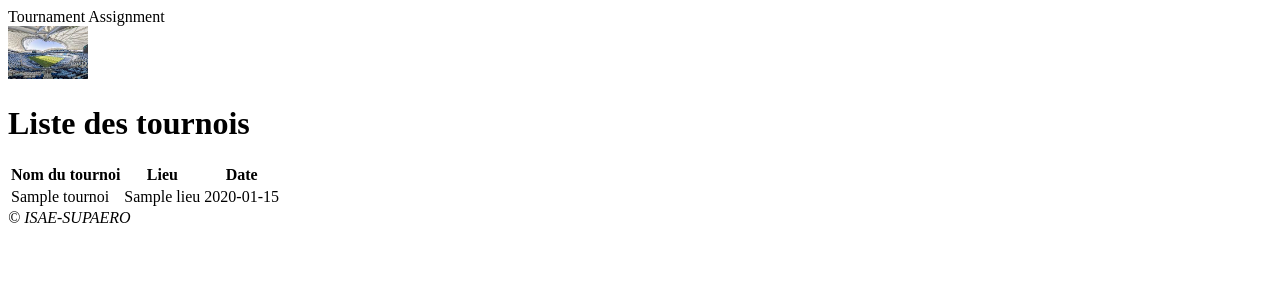
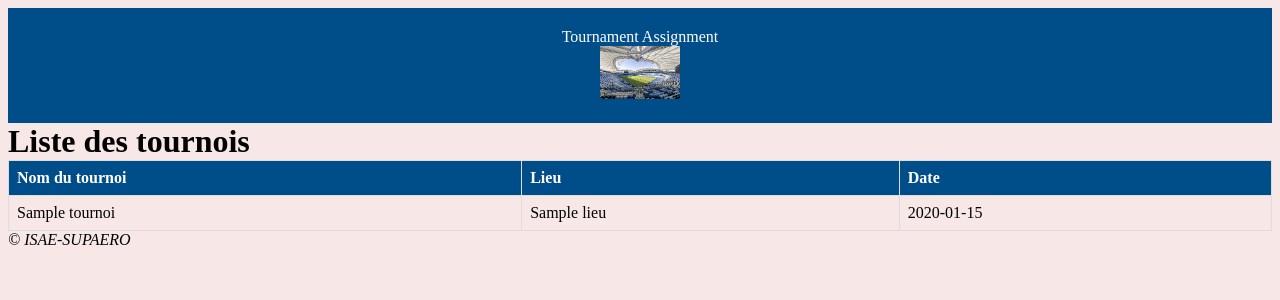
Before and after one commit to vSt11/tournois-Raphael-Hassine, a Django app: template tournois/AppTournois/templates/tournois/tournois.html in a window 1280 px wide. Shown: the top 300 px of the page. Run offline with Django 3.2, Linux system fonts and the light colour scheme; the template is opened without the code that fills it: most values are stand-ins (such as "Sample title", 1, 10 or a date in 2020).

Commit message:
Successfully applying the stylesheet to the first view (and the entire website). First view is functionnal

```diff
--- a/tournois/AppTournois/templates/tournois/tournois.html
+++ b/tournois/AppTournois/templates/tournois/tournois.html
@@ -3,9 +3,11 @@
 <html lang="fr">
 <head>
     {% load static %}
+    <link rel="stylesheet" type="text/css" href="{% static 'css/style.css' %}">
+
     <meta charset="UTF-8">
-    <title>Titre de la page</title>
-    <link rel="stylesheet" href="{% static 'css/style.css' %}">
+    <title>Tournois de foot</title>
+
 </head>
 <body>
 
@@ -30,5 +32,8 @@
             </tbody>
         </table>
     {% endblock %}
+    {% block css %}
+  <link rel="stylesheet" href="{% static 'css/style.css' %}">
+    {% endblock %}
 </body>
 </html>
--- a/tournois/static/css/style.css
+++ b/tournois/static/css/style.css
@@ -1,50 +1,45 @@
-/* Tableau */
+/* table */
 table {
-    font-family: Arial, sans-serif;
   border-collapse: collapse;
   width: 100%;
-    margin-bottom: 20px;
 }
 
-  td, th {
+td,
+th {
   border: 1px solid #ddd;
   padding: 8px;
 }
 
 th {
-    padding-top: 12px;
-    padding-bottom: 12px;
   text-align: left;
-    background-color: #04AA6D;
+  background-color: #004e89;
   color: white;
 }
 
-  /* En-tête de la page */
+tr:nth-child(even) {
+  background-color: #f2f2f2;
+}
+
+/* body */
+body {
+  background-color: #f7e7e7;
+}
+
+/* header */
 header {
-    background-color: #04AA6D;
+  background-color: #004e89;
+  color: white;
   padding: 20px;
-    color: white;
   text-align: center;
 }
 
-  /* Bouton */
-  button {
-    background-color: #04AA6D;
-    color: white;
-    border: none;
-    padding: 10px 20px;
-    margin: 10px;
-    cursor: pointer;
-    border-radius: 5px;
+h1 {
+  margin: 0;
 }
 
-  button:hover {
-    background-color: #3e8e41;
-  }
-
-  /* Liens */
+/* links */
 a {
-    color: #04AA6D;
+  color: #004e89;
   text-decoration: none;
 }
 
--- a/tournois/templates/base.html
+++ b/tournois/templates/base.html
@@ -8,6 +8,8 @@
     <meta charset="UTF-8">
     <meta name="viewport" content="width=device-width, initial-scale=1">
     <title>{% block title %}Tournament{% endblock %}</title>
+    <link rel="stylesheet" type="text/css" href="{% static 'css/style.css' %}">
+
 
 </head>
 
```
Lines whose indentation alone changed are shown as unchanged.
